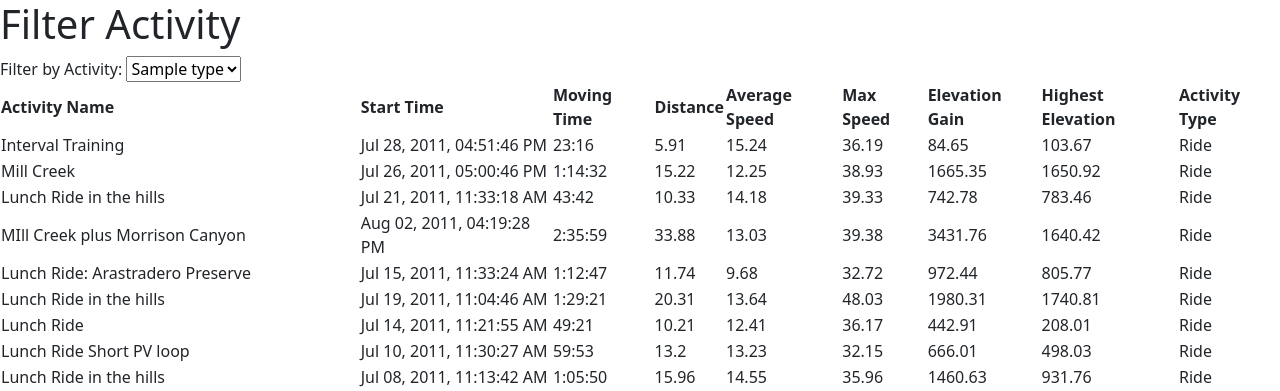
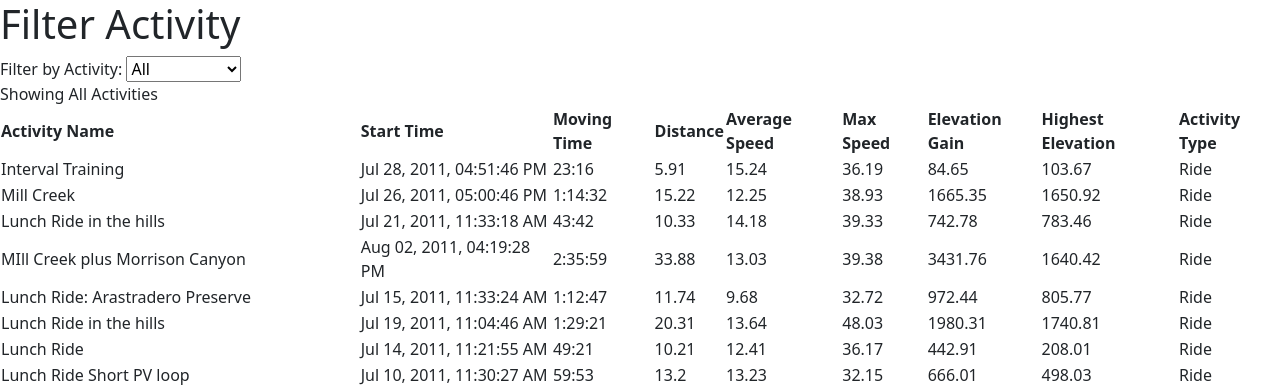
Before and after one commit to KColagiovanni/Strava_Activity, a Flask app: template templates/filter_activities.html in a window 1280 px wide. Shown: the top 391 px of the page. Run offline with Flask 3, Linux system fonts and the light colour scheme; the template is opened without the code that fills it: values that come from a table or form of the project are taken from there, most other values are stand-ins (such as "Sample title", 1, 10 or a date in 2020).

Commit message:
Starting to connect the dropdown selection with the filtered results.

```diff
--- a/app.py
+++ b/app.py
@@ -21,7 +21,7 @@ class Activity(db.Model):
     def __repr__(self):
         return '<Activity %r' % self.activity_id
 
-@app.route('/', methods=['POST', 'GET'])
+@app.route('/')  #, methods=['POST', 'GET'])
 def index():
     """
     Function and route for the home page.
@@ -30,7 +30,7 @@ def index():
     """
     return render_template('index.html')
 
-@app.route('/activity')
+@app.route('/activity', methods=['POST', 'GET'])
 def activity():
     """
     Function and route for the filter activities page.
@@ -38,9 +38,20 @@ def activity():
     :return: Renders the filter_activities.html page.
     """
     # Order the SQL database by activity id
-    activities = Activity.query.order_by(Activity.activity_id).all()
+    # activities = Activity.query.order_by(Activity.activity_id).all()
+    selected_activity = None
+    activities = None
 
-    # Group the activity types and create a list of each activity type.
+    if request.method == 'POST':
+        selected_activity = request.form.get('dropdown-menu')
+
+        print(f'selected_activity is: {selected_activity}')
+
+        activities = Activity.query.filter_by(activity_type=selected_activity).order_by(Activity.activity_id).all()
+
+        # filtered_activities = Activity.query.
+
+    # Group the activity types and create a list of each activity type to be used to populate the dropdown menu options.
     activity_type_categories = Activity.query.with_entities(Activity.activity_type).group_by(Activity.activity_type).all()
     activity_type_list = [type.activity_type for type in activity_type_categories]
 
--- a/static/js/main.js
+++ b/static/js/main.js
@@ -1,6 +1,6 @@
 function getDropdownValue() {
     var selectedOption = document.getElementById("dropdown-menu").value;
 //    alert("Selected value: " + selectedOption);  // This will display the selected value
-    document.getElementById("activity-type").innerText = "Showing " + selectedOption + " activities"
+    document.getElementById("activity-type").innerText = "Showing " + selectedOption + " Activities"
     console.log("Showing " + selectedOption + " Activities")
 }
--- a/templates/filter_activities.html
+++ b/templates/filter_activities.html
@@ -7,9 +7,10 @@
 {% block body %}
 <h1>Filter Activity</h1>
     <div class="dropdown">
-    <form>
+    <form metgod="POST">
         <label for="dropdown-menu">Filter by Activity:</label>
         <select name="options" id="dropdown-menu" onchange="getDropdownValue()">
+            <option value="All">All</option>
             {% for type in activity_type_list %}
                 <option value="{{ type }}">{{ type }}</option>
             {% endfor %}
@@ -24,7 +25,7 @@
 <!--                <li><a class="dropdown-item" value="{{ type }}">{{ type }}</a></li>-->
 <!--            {% endfor %}-->
 <!--        </ul>-->
-    <div id="activity-type"></div>
+    <div id="activity-type">Showing All Activities</div>
     </div>
     <table>
         <tr>
```
